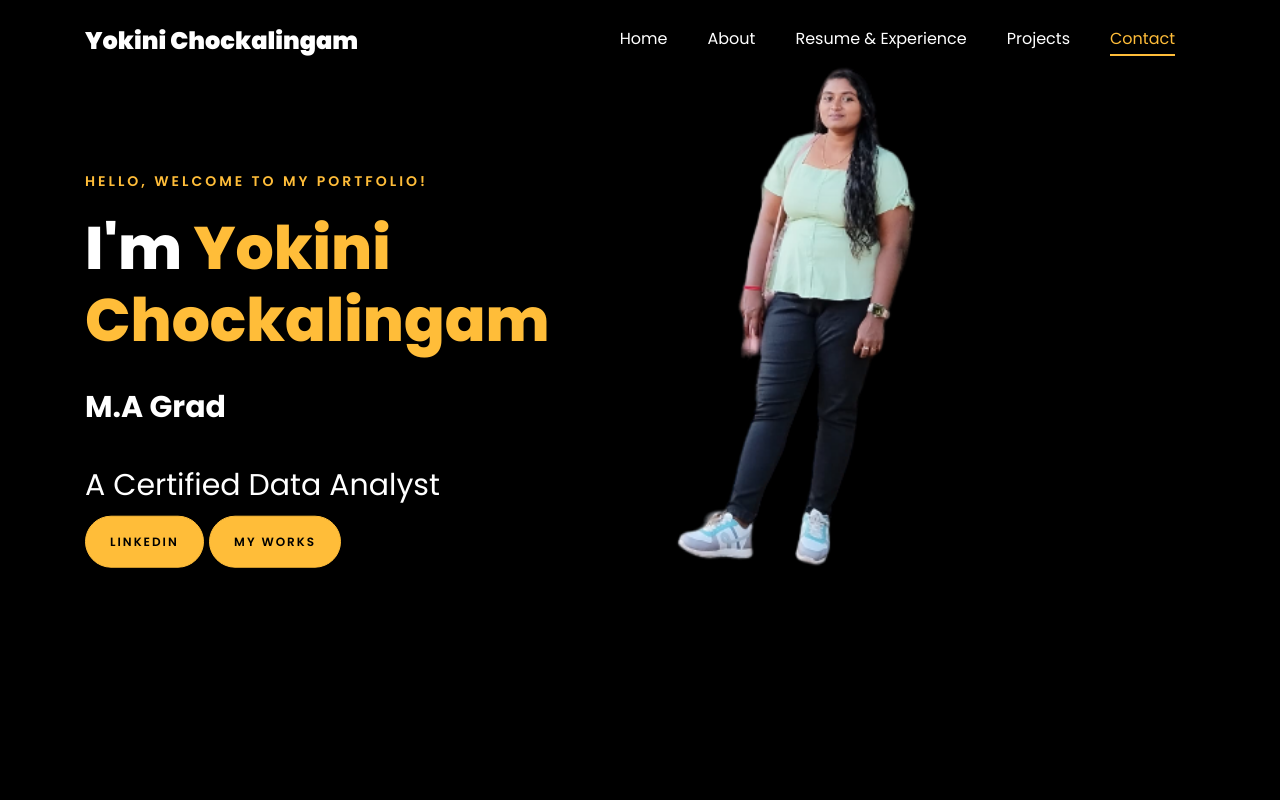
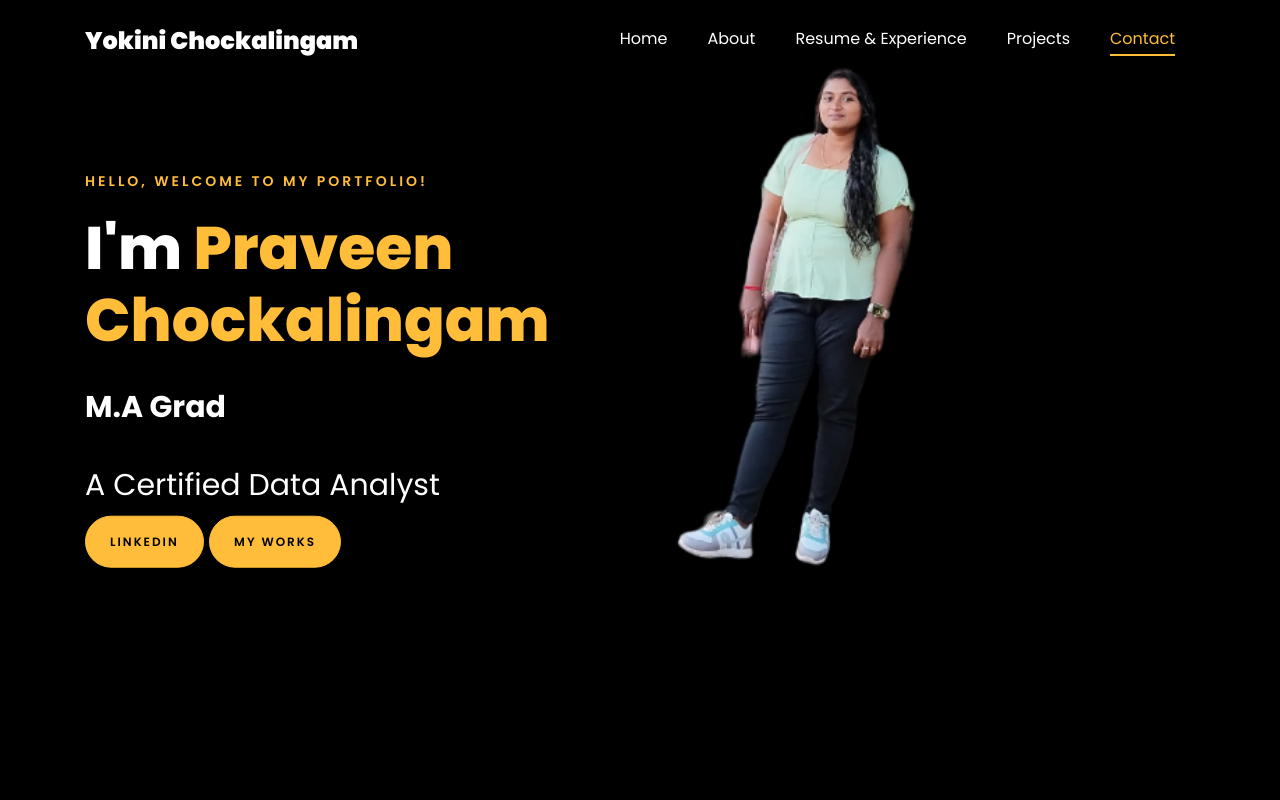
Before and after one commit to YokiniC/yokini.github.io, a plain HTML site: page index.html in a window 1280 px wide. Shown: the top 800 px of the page. Drawn offline with Linux system fonts and the light colour scheme; files whose address does not match are found by name.

Commit message:
Update index.html

```diff
--- a/index.html
+++ b/index.html
@@ -147,7 +147,7 @@
 		          <div class="one-forth d-flex  align-items-center ftco-animate" data-scrollax=" properties: { translateY: '70%' }">
 		          	<div class="text">
 		          		<span class="subheading">Hello, Welcome to my Portfolio!</span>
-			            <h1 class="mb-4 mt-3">I'm <span>Yokini Chockalingam</span></h1>
+			            <h1 class="mb-4 mt-3">I'm <span>Praveen Chockalingam</span></h1>
 
 						<!-- Element to contain animated typing -->
 						<span id="typing-animation"></span>
```
